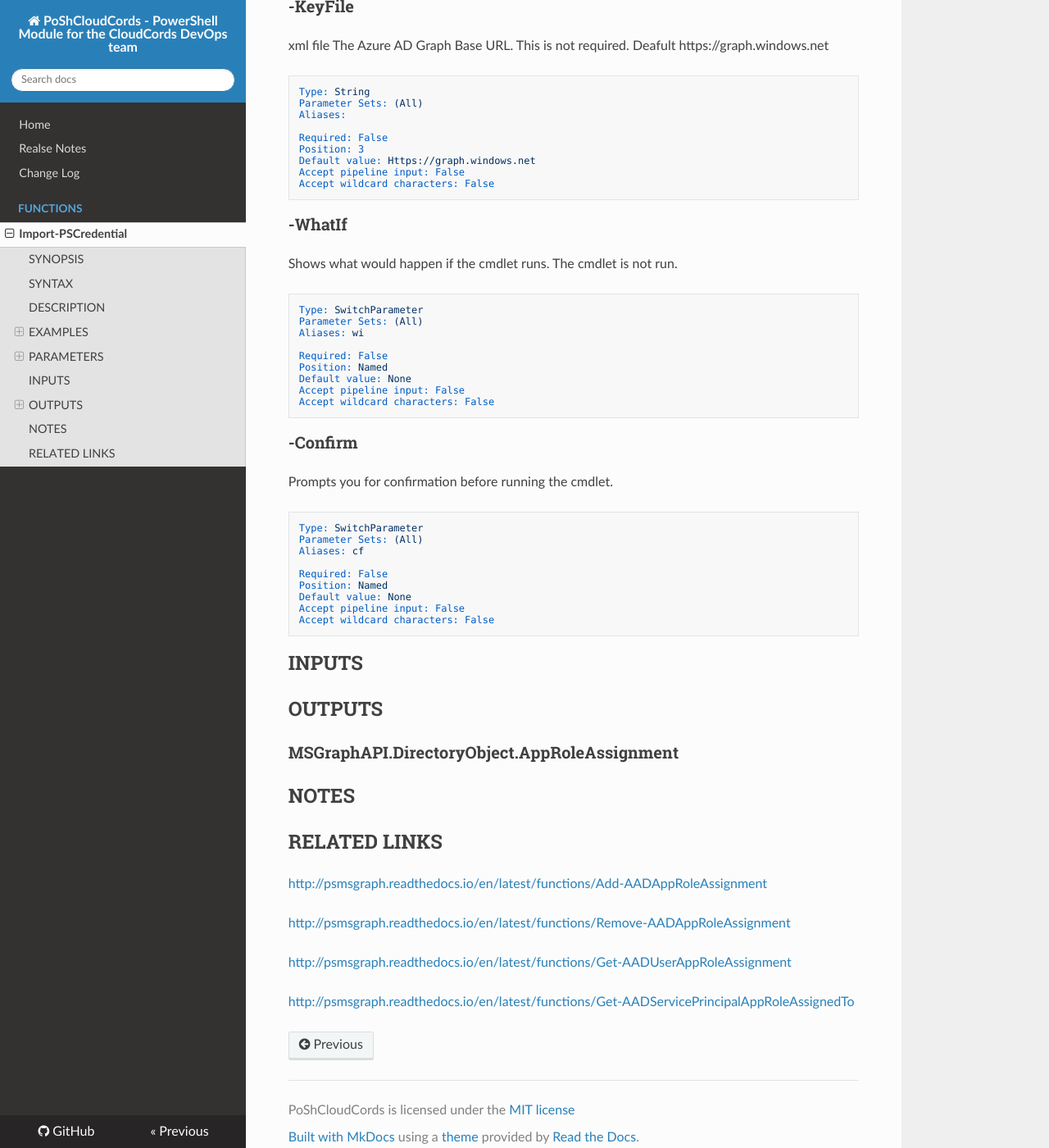
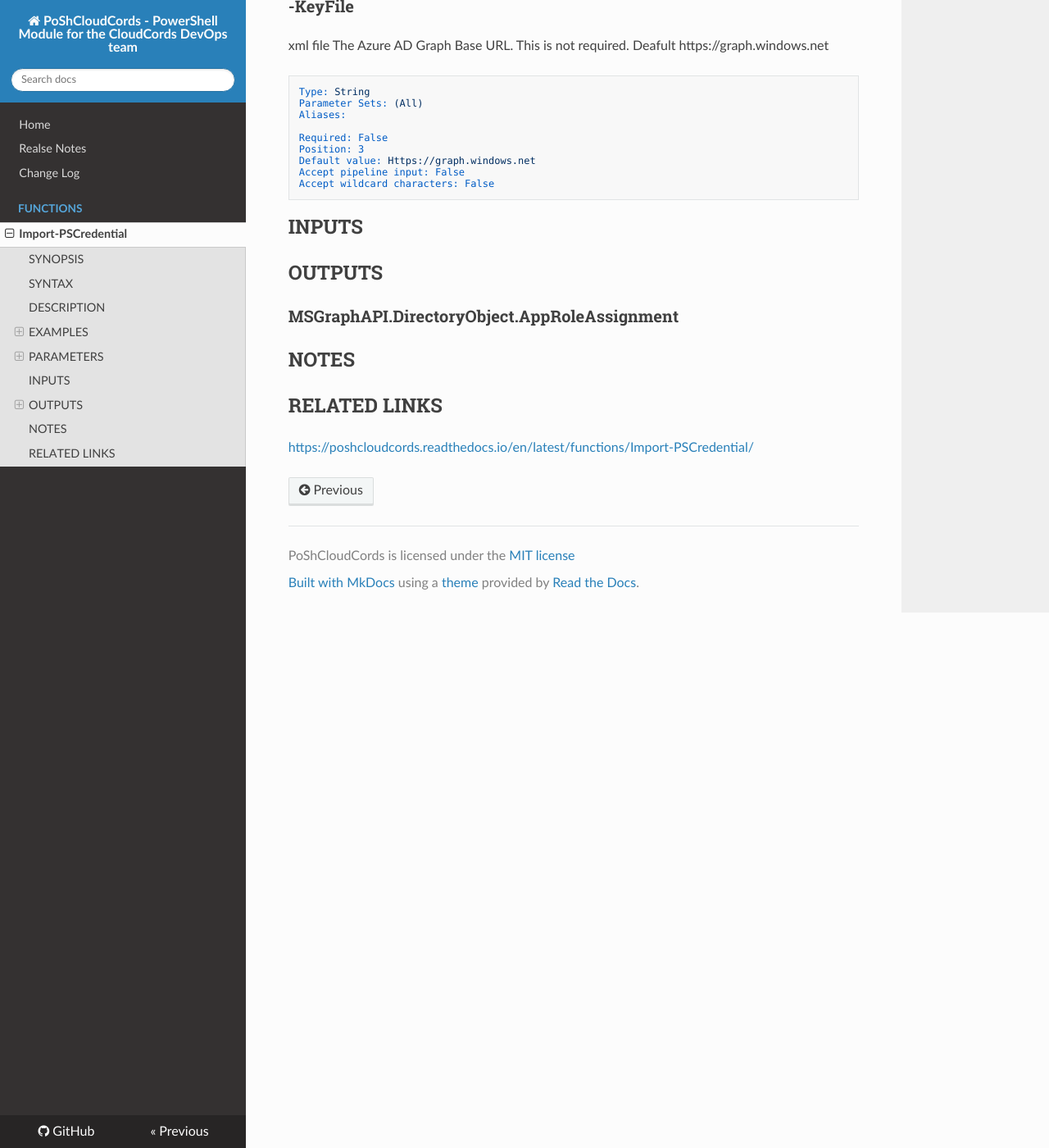
Before and after one commit to th3br3t/PoShCloudCords, an MkDocs documentation site: the page built from docs/functions/Import-PSCredential.md, in a window 1280 px wide and 1400 px high, scrolled down 1308 px. Shown: the whole window at 82% size. Built offline with MkDocs 1.6.1, drawn with Linux system fonts in a browser that asks for light colours; nearby versions of some CDN libraries; some of the changed text lies outside the part shown.

Commit message:
updated function doc

````diff
--- a/docs/functions/Import-PSCredential.md
+++ b/docs/functions/Import-PSCredential.md
@@ -24,7 +24,7 @@ Create-PSCredential -User "User\Name" -PasswordFile \\Path\To\UserName_Pass.xml
 ## PARAMETERS
 
 ### -User
-MSGraphAPI.DirectoryObject.ServicePrincipal retruned by the Get-AADServicePrincipal* cmdlets
+SystemObject.PSCredential
 
 ```yaml
 Type: Object[]
@@ -71,37 +71,6 @@ Accept pipeline input: False
 Accept wildcard characters: False
 ```
 
-### -WhatIf
-Shows what would happen if the cmdlet runs.
-The cmdlet is not run.
-
-```yaml
-Type: SwitchParameter
-Parameter Sets: (All)
-Aliases: wi
-
-Required: False
-Position: Named
-Default value: None
-Accept pipeline input: False
-Accept wildcard characters: False
-```
-
-### -Confirm
-Prompts you for confirmation before running the cmdlet.
-
-```yaml
-Type: SwitchParameter
-Parameter Sets: (All)
-Aliases: cf
-
-Required: False
-Position: Named
-Default value: None
-Accept pipeline input: False
-Accept wildcard characters: False
-```
-
 ## INPUTS
 
 ## OUTPUTS
@@ -111,11 +80,4 @@ Accept wildcard characters: False
 ## NOTES
 
 ## RELATED LINKS
-
-[http://psmsgraph.readthedocs.io/en/latest/functions/Add-AADAppRoleAssignment](http://psmsgraph.readthedocs.io/en/latest/functions/Add-AADAppRoleAssignment)
-
-[http://psmsgraph.readthedocs.io/en/latest/functions/Remove-AADAppRoleAssignment](http://psmsgraph.readthedocs.io/en/latest/functions/Remove-AADAppRoleAssignment)
-
-[http://psmsgraph.readthedocs.io/en/latest/functions/Get-AADUserAppRoleAssignment](http://psmsgraph.readthedocs.io/en/latest/functions/Get-AADUserAppRoleAssignment)
-
-[http://psmsgraph.readthedocs.io/en/latest/functions/Get-AADServicePrincipalAppRoleAssignedTo](http://psmsgraph.readthedocs.io/en/latest/functions/Get-AADServicePrincipalAppRoleAssignedTo)
+[https://poshcloudcords.readthedocs.io/en/latest/functions/Import-PSCredential/](https://poshcloudcords.readthedocs.io/en/latest/functions/Import-PSCredential/)
````
